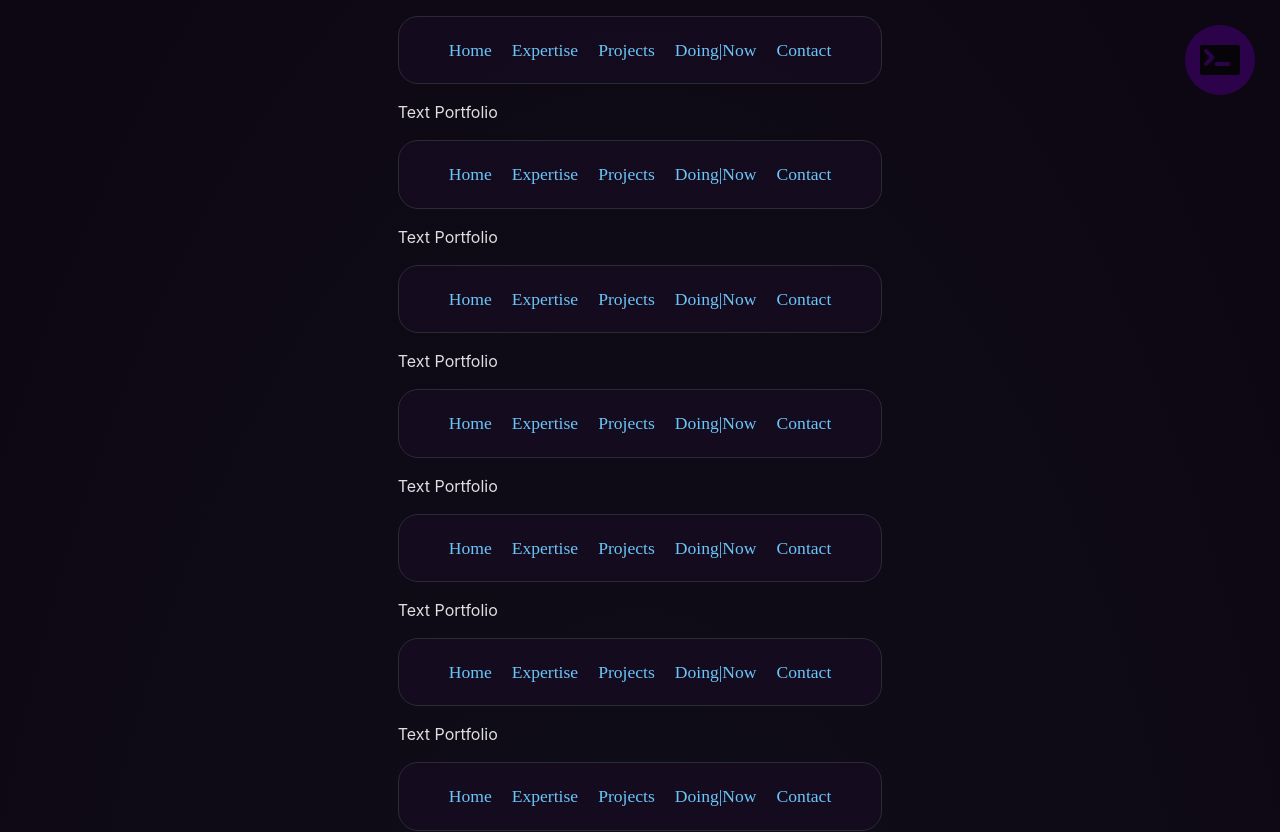
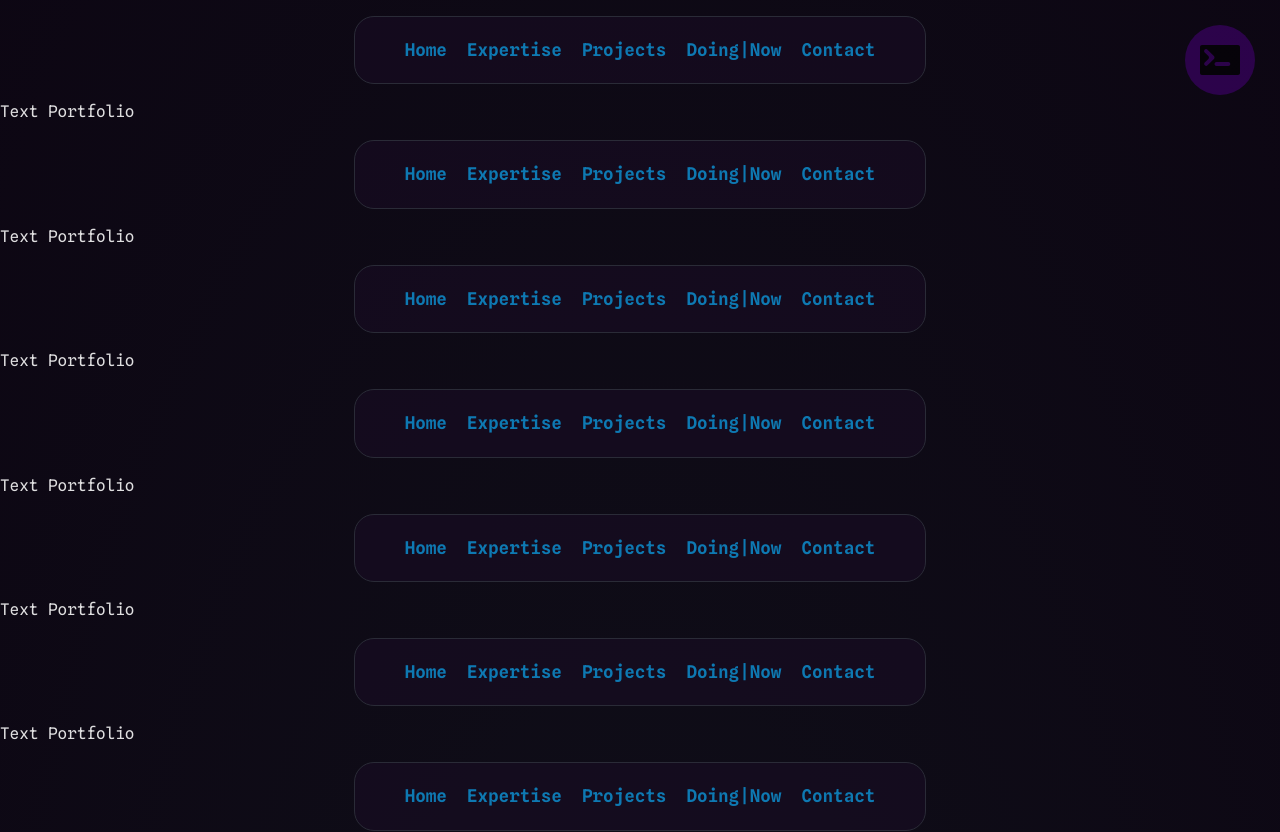
Before and after one commit to Winbisid/circle_motion_portfolio, a React (Vite) app: page / in a window 1280 px wide. Shown: the top 832 px of the page. Built offline with nearby package versions, Linux system fonts and the light colour scheme.

Commit message:
add fonts and change how wheel is centered

```diff
--- a/src/components/switch/footer.tsx
+++ b/src/components/switch/footer.tsx
@@ -2,7 +2,7 @@ interface FooterProps {
   isWheel: boolean;
 }
 
-export default function Footer({ isWheel }) {
+export default function Footer({ isWheel }: FooterProps) {
   let style: object = {};
 
   if (isWheel) {
@@ -22,27 +22,8 @@ export default function Footer({ isWheel }) {
         // alignItems: "flex-end",
       }}
     >
-      <div
-        // style={{
-        //   position: "fixed",
-        //   bottom: 10,
-        //   left: 25,
-        //   fontWeight: 600,
-        //   color: "var(--light-blue)",
-        // }}
-        style={isWheel ? { ...style, left: 25 } : style}
-      >
-        Alpha 1.1.0
-      </div>
-      <div
-        // style={{
-        //   position: "fixed",
-        //   bottom: 10,
-        //   right: 25,
-        //   fontWeight: 600,
-        // }}
-        style={isWheel ? { ...style, right: 25 } : style}
-      >
+      <div style={isWheel ? { ...style, left: 25 } : style}>Alpha 1.1.0</div>
+      <div style={isWheel ? { ...style, right: 25 } : style}>
         <a
           href="https://winbisid.netlify.app"
           target="_blank"
--- a/src/components/textPortfolio/Text.css
+++ b/src/components/textPortfolio/Text.css
@@ -0,0 +1,19 @@
+@font-face {
+  font-family: "SplineSansMono";
+  src: url(../../assets/fonts/SplineSansMono-VariableFont_wght.ttf)
+    format("truetype");
+}
+
+@font-face {
+  font-family: "Limelight";
+  src: url(../../assets/fonts/Limelight-Regular.ttf) format("truetype");
+}
+
+body {
+  --light-purple: #cf59e6;
+  --light-blue: #6bc5f8;
+  --dark-blue: #0e79b2;
+  --light-gold: #f39237;
+  --dark-gold: #d16b0d;
+  font-family: "SplineSansMono", monospace;
+}
--- a/src/components/textPortfolio/Text.tsx
+++ b/src/components/textPortfolio/Text.tsx
@@ -1,4 +1,5 @@
 import Nav from "./nav/Nav";
+import "./Text.css";
 
 export default function Text() {
   return (
--- a/src/components/textPortfolio/nav/Nav.css
+++ b/src/components/textPortfolio/nav/Nav.css
@@ -1,10 +1,7 @@
-body {
-  --light-purple: #cf59e6;
-  --light-blue: #6bc5f8;
-}
-
 #top-menu {
-  font-family: "Bebas Neue", cursive;
+  display: flex;
+  font-weight: 600;
+  justify-content: center;
 }
 
 #top-menu ul {
@@ -29,7 +26,7 @@ body {
 }
 
 #top-menu a {
-  color: #6bc5f8;
+  color: var(--dark-blue);
 }
 
 #top-menu a:hover {
@@ -64,11 +61,19 @@ body {
   /* Adjust the navbar styles for mobile screens */
   /* } */
 
-  .navigation li {
+  /* .navigation li {
     max-width: 40px;
+  } */
+  #top-menu ul {
+    padding: 10px;
+  }
+
+  #top-menu li {
+    /* max-width: 40px; */
   }
 
   #top-menu ul li {
     font-size: 15px;
+    padding: 0 1px;
   }
 }
--- a/src/components/wheelPortfolio/Wheel.css
+++ b/src/components/wheelPortfolio/Wheel.css
@@ -13,9 +13,15 @@ body {
   --gap: 1.5rem;
 }
 
+#wheel {
+  overflow: hidden;
+  display: flex;
+  justify-content: center;
+}
+
 /* Circle */
 .cf {
-  display: flex;
+  /* display: flex; */
   /* flex-direction: column;
   align-items: center;
   justify-content: center; */
--- a/src/components/wheelPortfolio/Wheel.tsx
+++ b/src/components/wheelPortfolio/Wheel.tsx
@@ -51,7 +51,7 @@ export default function Wheel() {
   }
 
   return (
-    <div style={{ overflow: "hidden" }}>
+    <div id="wheel">
       <TooltipsContext.Provider value={tooltips}>
         <TooltipSwitch tooltips={tooltips} setTooltips={setTooltips} />
         <motion.div
@@ -62,7 +62,6 @@ export default function Wheel() {
           transition={{ duration: 2 }}
         >
           <svg
-            id="wheel"
             className="cf"
             viewBox="0 0 300 300"
             style={{ transform: "rotate(var(--rotate))" }}
--- a/src/index.css
+++ b/src/index.css
@@ -1,7 +1,7 @@
 :root {
-  font-family: Inter, system-ui, Avenir, Helvetica, Arial, sans-serif;
+  /* font-family: Inter, system-ui, Avenir, Helvetica, Arial, sans-serif; */
   line-height: 1.5;
-  font-weight: 400;
+  /* font-weight: 400; */
 
   color-scheme: light dark;
   color: rgba(255, 255, 255, 0.87);
@@ -16,11 +16,8 @@
 
 body {
   margin: 0;
-  display: flex;
-  place-content: center;
-  /* place-items: center; */
+  padding: 0;
   min-width: 320px;
-  /* min-height: 100vh; */
   /* overflow: hidden; */
   background: radial-gradient(hsl(240, 24%, 8%), hsl(var(--h) var(--s) 5%));
   /* background-color: rgb(10, 10, 20); */
```
Also changed, not shown: src/assets/fonts/Limelight-Regular.ttf (added), src/assets/fonts/SplineSansMono-VariableFont_wght.ttf (added).
